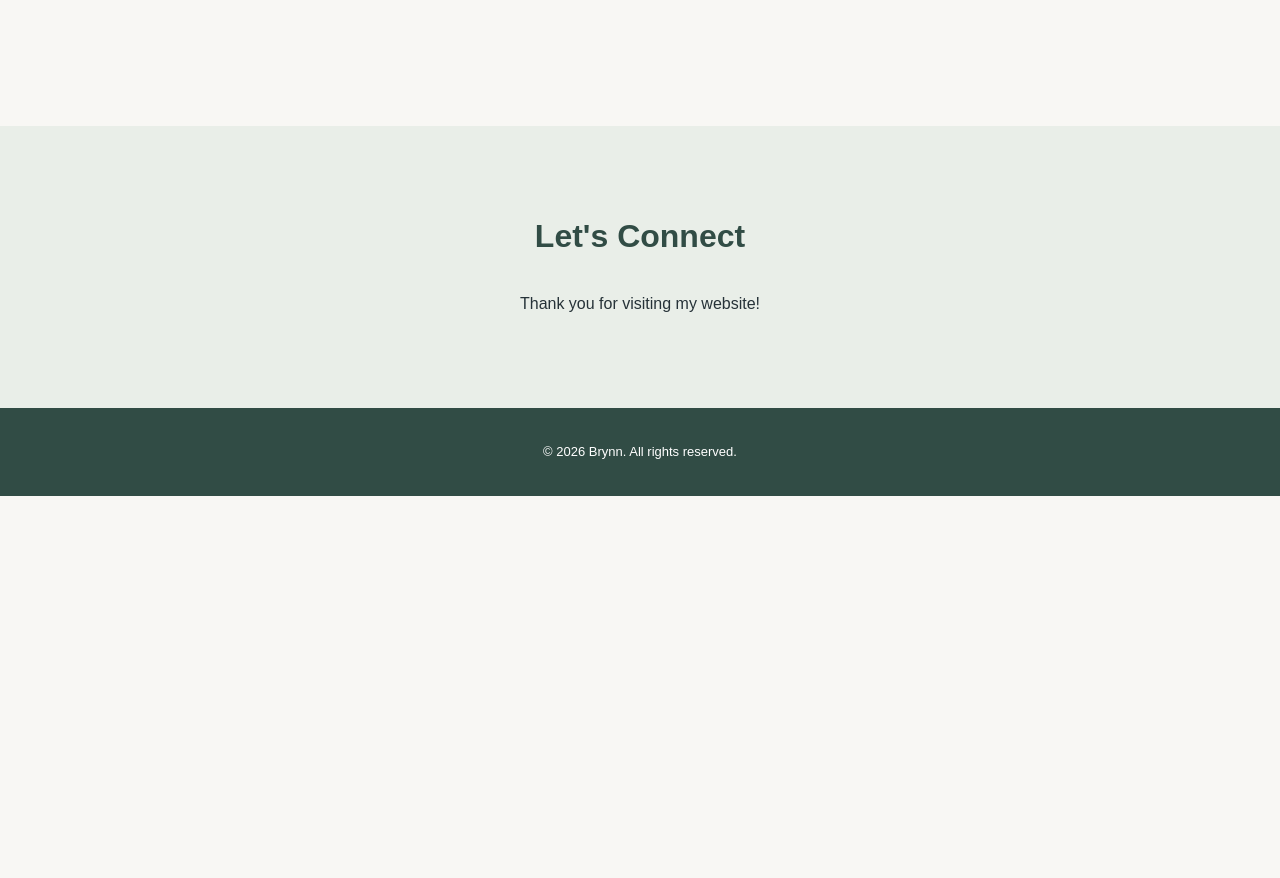
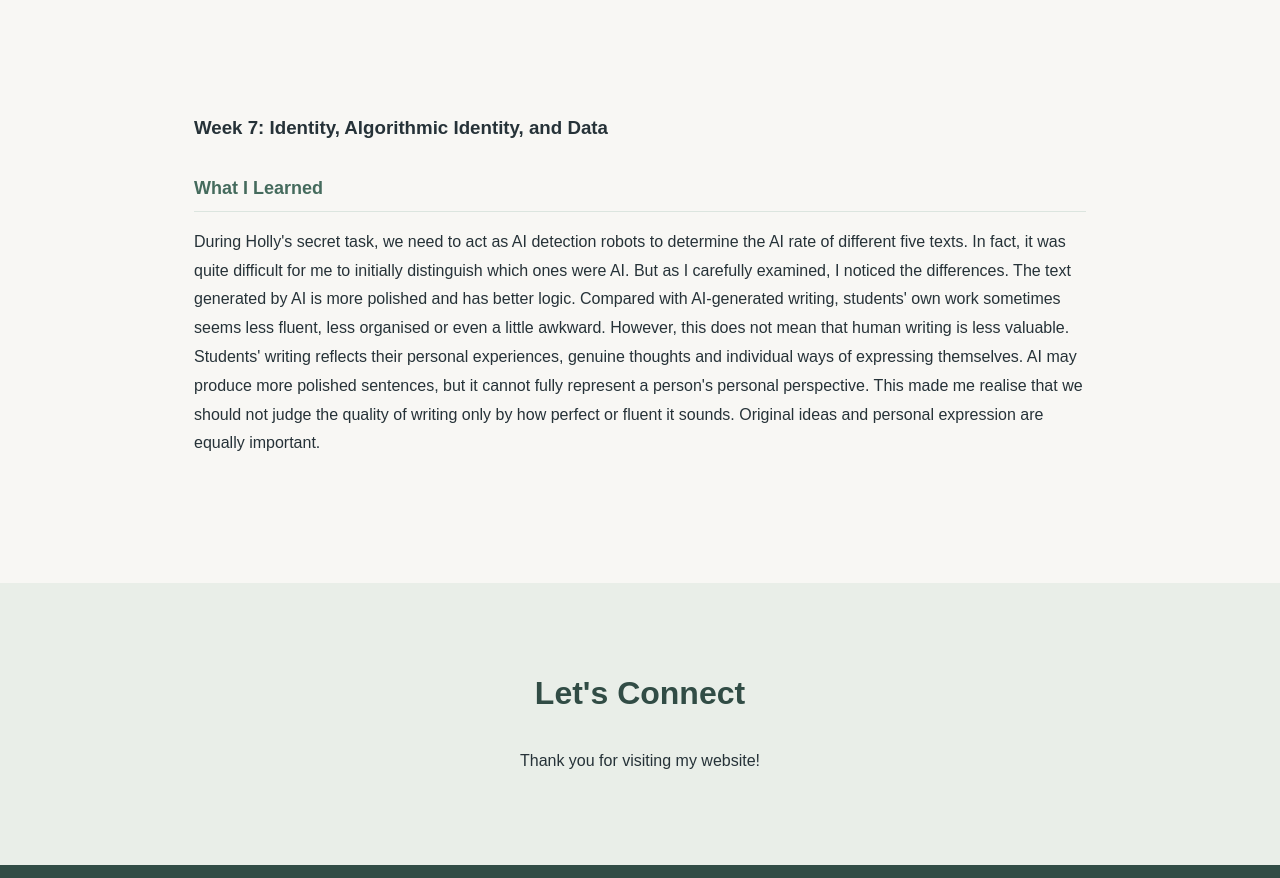
Before and after one commit to Brynn233/COMM5780, a plain HTML site: page index.html in a window 1280 px wide. Shown: the part 7471-8349 px from the top of the page. Before the commit the page ends 7967 px from the top, so only its background shows below. Drawn offline with Linux system fonts and the light colour scheme.

Commit message:
Fix HTML structure and content errors

```diff
--- a/index.html
+++ b/index.html
@@ -182,7 +182,19 @@ By exploring my advertising profile, I realised that algorithms categorise me in
 
 
 </article>
+ <article class="project-card">
+    <h3>Week 7: Identity, Algorithmic Identity, and Data</h3>
+      <h4>What I Learned</h4>
+    <p>
+    During Holly's secret task, we need to act as AI detection robots to determine the AI rate of different five texts.
+        In fact, it was quite difficult for me to initially distinguish which ones were AI. But as I carefully examined, I noticed the differences. The text generated by AI is more polished and has better logic. Compared with AI-generated writing, students' own work sometimes seems less fluent, less organised or even a little awkward. However, this does not mean that human writing is less valuable. Students' writing reflects their personal experiences, genuine thoughts and individual ways of expressing themselves. AI may produce more polished sentences, but it cannot fully represent a person's personal perspective.
+        This made me realise that we should not judge the quality of writing only by how perfect or fluent it sounds. Original ideas and personal expression are equally important.
+    </p>
 
+
+
+
+</article>
 
             </div>
         </section>
```
